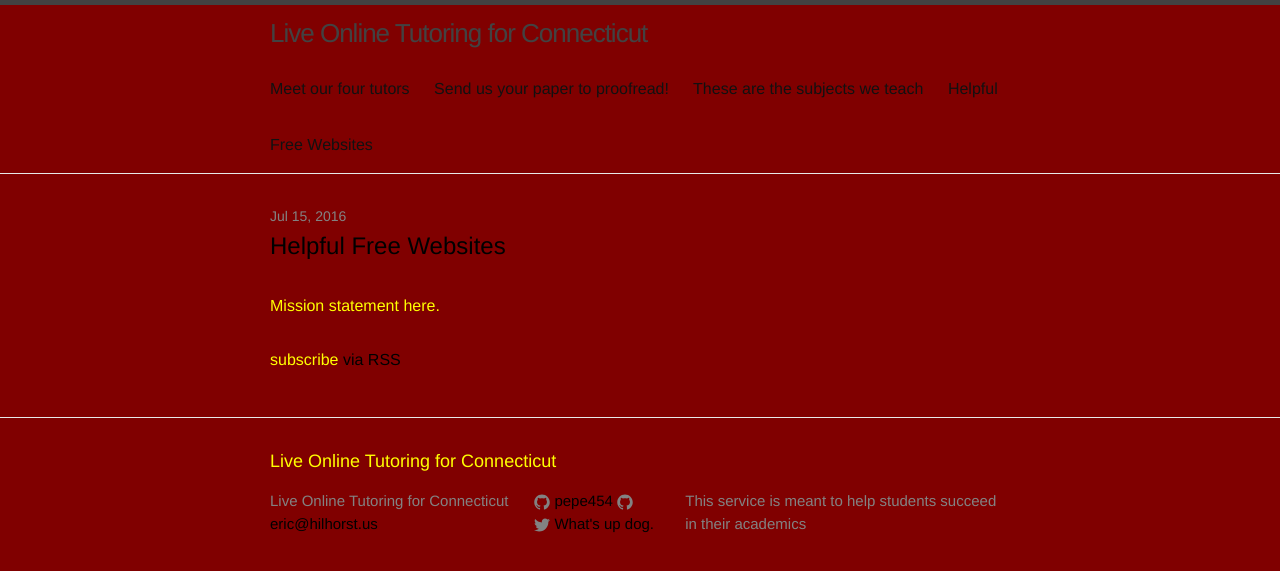
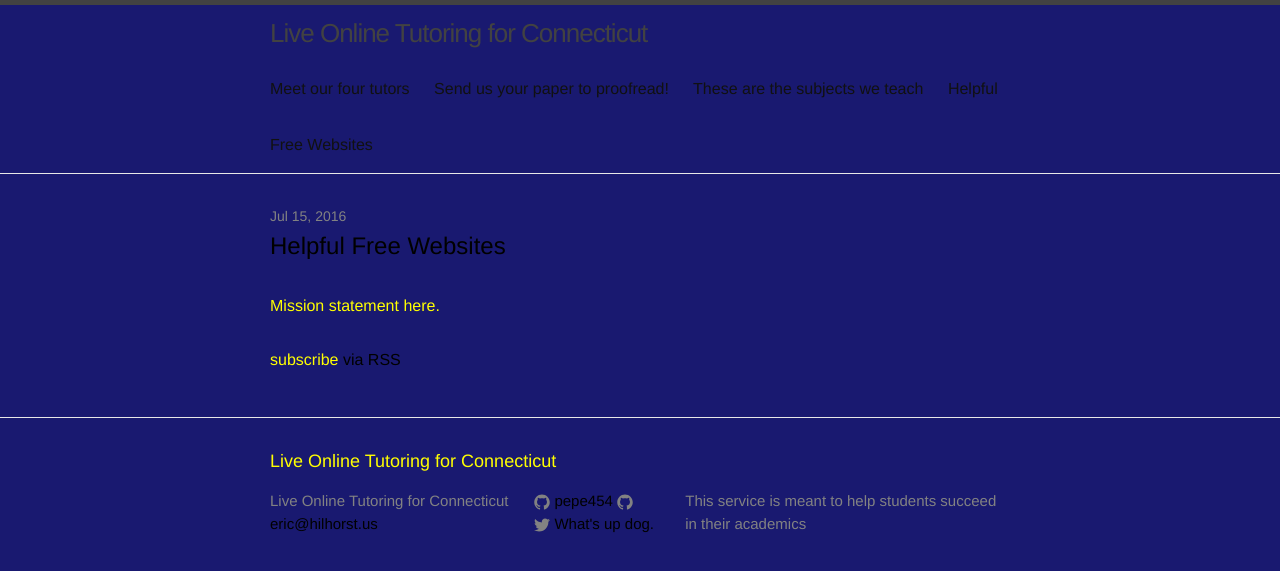
Before and after one commit to pepe454/pepe454.github.io, a Jekyll site: the page built from index.html, in a window 1280 px wide. Shown: the top 571 px of the page. Built offline with Jekyll 4.4.1, drawn with Linux system fonts in a browser that asks for light colours.

Commit message:
Update _base.scss

```diff
--- a/_sass/_base.scss
+++ b/_sass/_base.scss
@@ -17,7 +17,7 @@ dl, dd, ol, ul, figure {
 body {
     font: $base-font-weight #{$base-font-size}/#{$base-line-height} $base-font-family;
     color: yellow;
-    background-color: maroon;
+    background-color: midnightblue;
     -webkit-text-size-adjust: 100%;
     -webkit-font-feature-settings: "kern" 1;
     -moz-font-feature-settings: "kern" 1;
```
